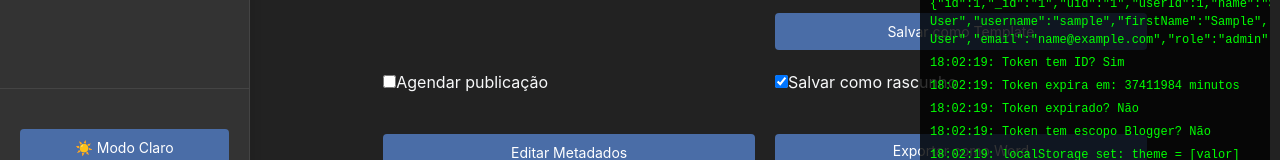
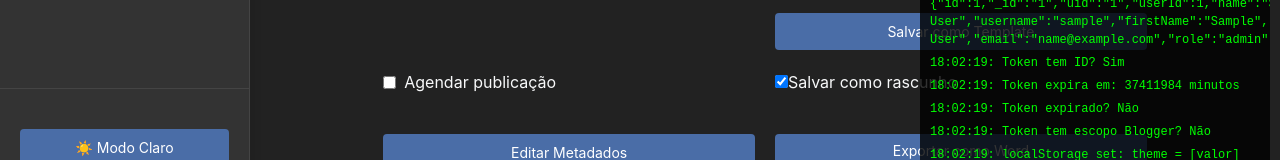
Before and after one commit to hubertdungen/blogcraft, a React (Create React App) app: page /editor in a window 1280 px wide. Shown: the part 497-657 px from the top of the page. Built offline with nearby package versions, Linux system fonts and the light colour scheme; no server answers; sample sign-in values are in the browser's storage.

Commit message:
Fix schedule picker layout by importing CSS and adjusting styles

```diff
--- a/src/BlogCraft.js
+++ b/src/BlogCraft.js
@@ -3,6 +3,9 @@ import { createRoot } from 'react-dom/client';
 import { BrowserRouter as Router, Routes, Route, Link, useNavigate } from 'react-router-dom';
 import { Editor } from '@tinymce/tinymce-react';
 import DateTimePicker from 'react-datetime-picker';
+import 'react-datetime-picker/dist/DateTimePicker.css';
+import 'react-calendar/dist/Calendar.css';
+import 'react-clock/dist/Clock.css';
 import { GoogleLogin } from '@react-oauth/google';
 import { saveAs } from 'file-saver';
 import './App.css';
--- a/src/components/PostEditor.js
+++ b/src/components/PostEditor.js
@@ -3,6 +3,9 @@ import { useNavigate, useParams, useLocation } from 'react-router-dom';
 import { CKEditor } from '@ckeditor/ckeditor5-react';
 import ClassicEditor from '@ckeditor/ckeditor5-build-classic';
 import DateTimePicker from 'react-datetime-picker';
+import 'react-datetime-picker/dist/DateTimePicker.css';
+import 'react-calendar/dist/Calendar.css';
+import 'react-clock/dist/Clock.css';
 import { saveAs } from 'file-saver';
 import BloggerService from '../services/BloggerService';
 import AuthService from '../services/AuthService';
--- a/src/styles/app.css
+++ b/src/styles/app.css
@@ -471,6 +471,16 @@ input:focus, select:focus, textarea:focus {
   gap: 8px;
 }
 
+.schedule-input label {
+  display: flex;
+  align-items: center;
+  gap: 8px;
+}
+
+.schedule-input .react-datetime-picker {
+  width: 100%;
+}
+
 .metadata-editor {
   margin-top: 20px;
   padding: 20px;
@@ -805,6 +815,11 @@ body.dark .tox-statusbar {
   color: white;
 }
 
+.react-datetime-picker__calendar,
+.react-datetime-picker__clock {
+  z-index: 1000;
+}
+
 .dark .react-calendar button {
   color: white;
 }
--- a/src/styles/editor.css
+++ b/src/styles/editor.css
@@ -127,6 +127,16 @@
     display: flex;
     flex-direction: column;
     gap: 8px;
+  }
+
+  .schedule-input label {
+    display: flex;
+    align-items: center;
+    gap: 8px;
+  }
+
+  .schedule-input .react-datetime-picker {
+    width: 100%;
   }
 
   .metadata-toggle button {
@@ -264,6 +274,11 @@
 
   .dark .react-calendar button {
     color: white;
+  }
+
+  .react-datetime-picker__calendar,
+  .react-datetime-picker__clock {
+    z-index: 1000;
   }
 
   .react-calendar__tile--active {
```
